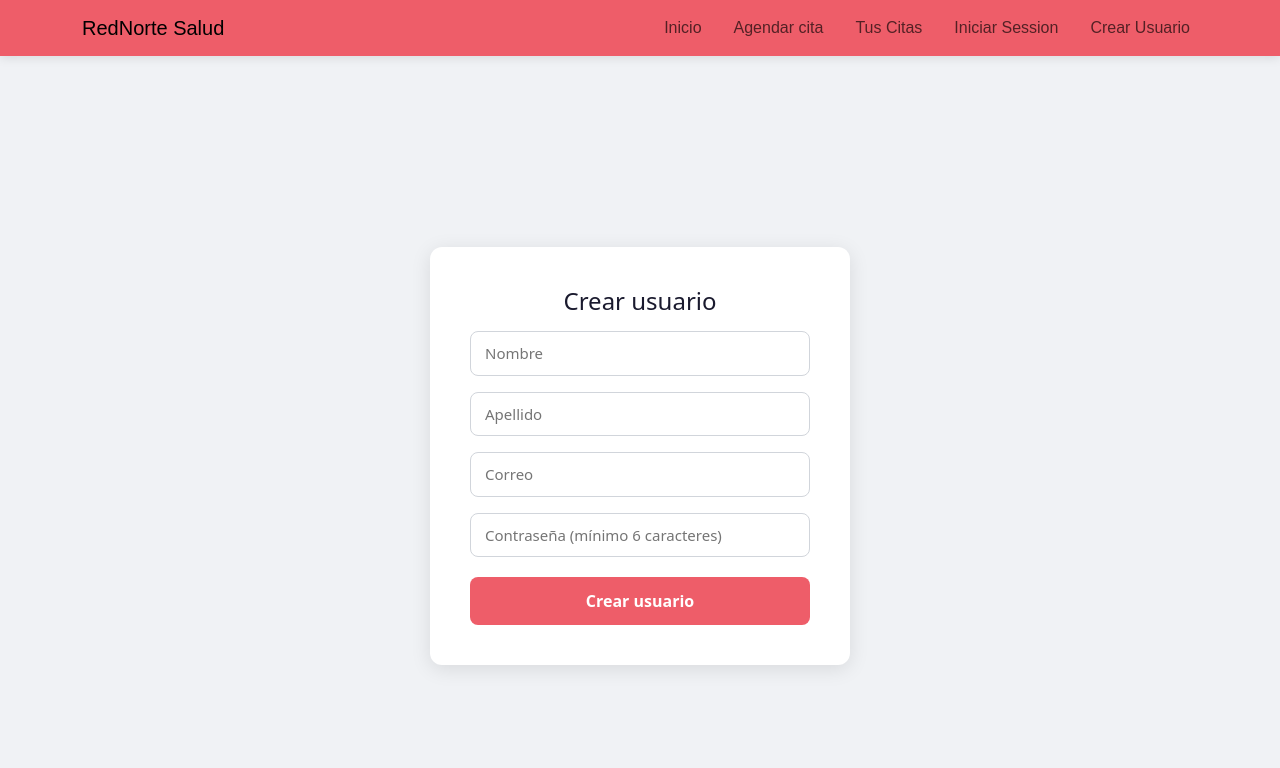
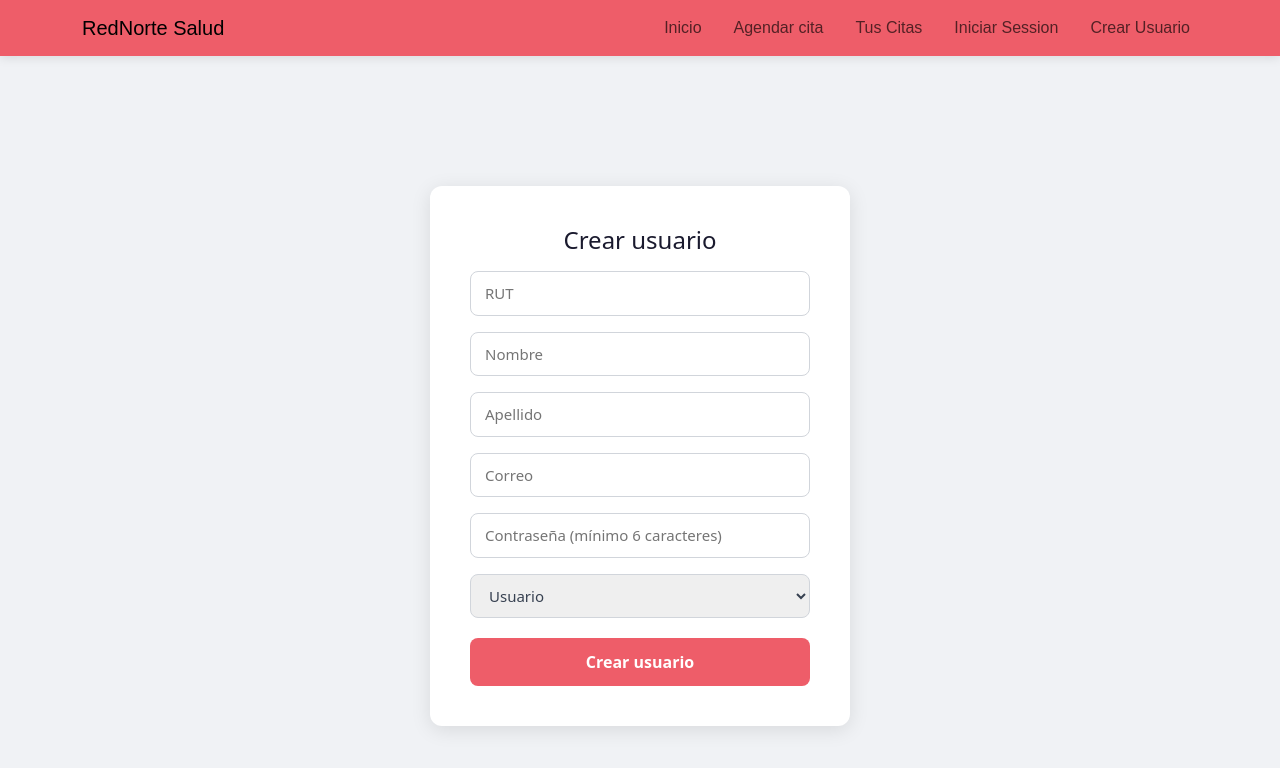
Before and after one commit to Marc0-Leal/RedNorte-Front, a React (Vite) app: page /CreateUser in a window 1280 px wide. Shown: the top 768 px of the page. Built offline with nearby package versions, Linux system fonts and the light colour scheme.

Commit message:
creacion de roles en la pagina login y crearusuario

```diff
--- a/package.json
+++ b/package.json
@@ -12,6 +12,7 @@
   "dependencies": {
     "bootstrap": "^5.3.8",
     "firebase": "^12.13.0",
+    "js-cookie": "^3.0.5",
     "react": "^19.2.5",
     "react-bootstrap": "^2.10.10",
     "react-dom": "^19.2.6",
--- a/src/App.jsx
+++ b/src/App.jsx
@@ -4,6 +4,7 @@ import Home from './pages/Home'
 import CreateUser from './pages/CreateUser'
 import LogIn from './pages/LogIn'
 import AgendarCita from './pages/Agendar-Cita'
+import Admin from "./pages/Admin";
 
 import TusCitas from './pages/Citas'
 
@@ -18,6 +19,7 @@ function App() {
        <Route path="/iniciar-sesion" element={<LogIn />} />
        <Route path="/agendar-cita" element={<AgendarCita />} />
        <Route path="/tus-citas" element={<TusCitas />} />
+       <Route path="/admin" element={<Admin />} />
      </Routes>
    </>
  );
--- a/src/firebase.js
+++ b/src/firebase.js
@@ -1,5 +1,6 @@
 import { initializeApp } from "firebase/app";
 import { getAuth } from "firebase/auth";  // ← faltaba esto
+import { getFirestore } from "firebase/firestore";
 
 const firebaseConfig = {
   apiKey: import.meta.env.VITE_FIREBASE_API_KEY,
@@ -13,3 +14,4 @@ const firebaseConfig = {
 const app = initializeApp(firebaseConfig);
 export const auth = getAuth(app);  // ← faltaba esto
 export default app;
+export const db = getFirestore(app);
--- a/src/pages/CreateUser.jsx
+++ b/src/pages/CreateUser.jsx
@@ -2,7 +2,12 @@ import { useState } from "react";
 import { createUserWithEmailAndPassword } from "firebase/auth";
 import { auth } from "../firebase";
 
+import { doc, setDoc } from "firebase/firestore";
+import { db } from "../firebase";
+
 export default function CreateUser() {
+  const [rut, setRut] = useState("");
+  const [rol, setRol] = useState("usuario");
   const [nombre, setNombre] = useState("");
   const [apellido, setApellido] = useState("");
   const [email, setEmail] = useState("");
@@ -19,6 +24,14 @@ export default function CreateUser() {
         email,
         password
       );
+      await setDoc(doc(db, "usuarios", userCredential.user.uid), {
+        nombre,
+        apellido,
+        rut,
+        email,
+        rol,
+      });
+
       setSuccess("Usuario creado con éxito: " + userCredential.user.email);
     } catch (error) {
       if (error.code === "auth/weak-password") {
@@ -63,6 +76,14 @@ export default function CreateUser() {
 
         <input
           type="text"
+          placeholder="RUT"
+          value={rut}
+          onChange={(e) => setRut(e.target.value)}
+          style={inputStyle}
+        />
+
+        <input
+          type="text"
           placeholder="Nombre"
           value={nombre}
           onChange={(e) => setNombre(e.target.value)}
@@ -93,6 +114,14 @@ export default function CreateUser() {
           style={inputStyle}
         />
 
+        <select
+          value={rol}
+          onChange={(e) => setRol(e.target.value)}
+          style={inputStyle}
+        >
+          <option value="usuario">Usuario</option>
+          <option value="admin">Administrador</option>
+        </select>
         {error && (
           <p style={{
             margin: 0,
--- a/src/pages/LogIn.jsx
+++ b/src/pages/LogIn.jsx
@@ -1,5 +1,13 @@
 import React, { useState } from 'react';
 import { Container, Navbar } from 'react-bootstrap';
+
+import { signInWithEmailAndPassword } from "firebase/auth";
+import { auth, db } from "../firebase";
+
+import { collection, getDocs } from "firebase/firestore";
+
+import Cookies from "js-cookie";
+import { useNavigate } from "react-router-dom";
 
 import NavBar from '../components/organism/Navbar';
 import Text from '../components/atoms/Text';
@@ -11,14 +19,66 @@ function LogIn() {
     const [rut, setRut] = useState('');
     const [password, setPassword] = useState('');
 
-    const handleLogIn = () => {
+    const navigate = useNavigate();
+
+    const handleLogIn = async () => {
 
         if (!rut || !password) {
             alert('Complete los campos');
             return;
         }
 
-        alert('Inicio de sesión');
+        try {
+
+            // Buscar usuario por RUT en Firestore
+            const querySnapshot = await getDocs(collection(db, "usuarios"));
+
+            let usuarioEncontrado = null;
+
+            querySnapshot.forEach((doc) => {
+
+                const data = doc.data();
+
+                if (data.rut === rut) {
+                    usuarioEncontrado = data;
+                }
+            });
+
+            // Si no existe
+            if (!usuarioEncontrado) {
+                alert("Usuario no encontrado");
+                return;
+            }
+
+            // Login Firebase usando email encontrado
+            await signInWithEmailAndPassword(
+                auth,
+                usuarioEncontrado.email,
+                password
+            );
+
+            // Guardar rol
+            Cookies.set("rol", usuarioEncontrado.rol);
+
+            // ADMIN
+            if (usuarioEncontrado.rol === "admin") {
+
+                alert("Bienvenido administrador");
+
+                navigate("/admin");
+
+                return;
+            }
+
+            // USUARIO NORMAL
+            alert("Inicio de sesión");
+
+            navigate("/");
+
+        } catch (error) {
+
+            alert("Credenciales incorrectas");
+        }
     };
 
     return (
```
Also changed, not shown: 1 other file (tests, documents, lock files or other folders).
